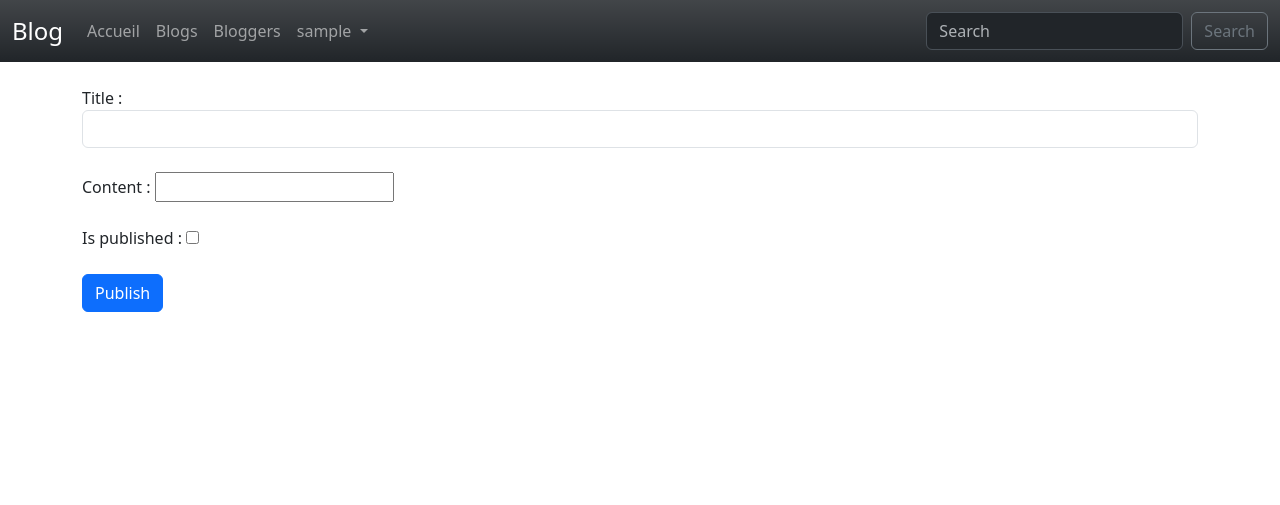
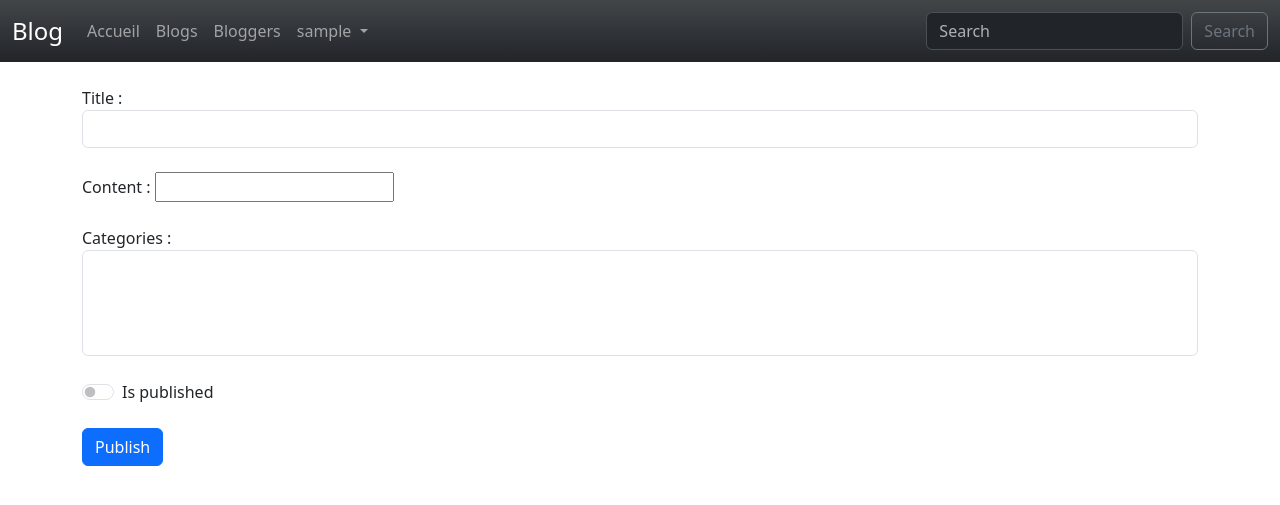
Before and after one commit to ludovicnicolau/django-blog, a Django app: page /blog/create/ in a window 1280 px wide. Shown: the top 505 px of the page. Run offline with Django 5.2, Linux system fonts and the light colour scheme; the visitor is signed in with stand-in values (Sample User, id 1); data that the repository does not hold is empty.

Commit message:
Add categories to blog post creation and update page

```diff
--- a/blog/forms.py
+++ b/blog/forms.py
@@ -17,8 +17,10 @@ class BlogPostForm(forms.ModelForm):
 
     class Meta:
         model = BlogPost
-        fields = ('title', 'content', 'is_published')
+        fields = ('title', 'content', 'is_published', 'categories')
         widgets = {
             'title': forms.TextInput(attrs={'class': 'form-control'}),
             'content': TinyMCE(attrs={'class': 'form-control'}),
+            'categories': forms.SelectMultiple(attrs={'class': 'form-select'}),
+            'is_published': forms.CheckboxInput(attrs={'class': 'form-check-input', 'role': 'switch'}),
         }
--- a/blog/templates/blog/blogpost_form.html
+++ b/blog/templates/blog/blogpost_form.html
@@ -18,7 +18,11 @@
             {{ form.content }}
         </div>
         <div class="form-group mb-4">
-            {{ form.is_published.label_tag }}
+            {{ form.categories.label_tag }}
+            {{ form.categories }}
+        </div>
+        <div class="mb-4 form-switch form-check">
+            <label for="{{ form.is_published.id_for_label }}">{{ form.is_published.label }}</label>
             {{ form.is_published }}
         </div>
         <input type="submit" value="{% trans 'Publish' %}" class="btn btn-primary">
```
Also changed, not shown: blog/templates/blog/blogpost_detail.html (+10 -1 lines).
